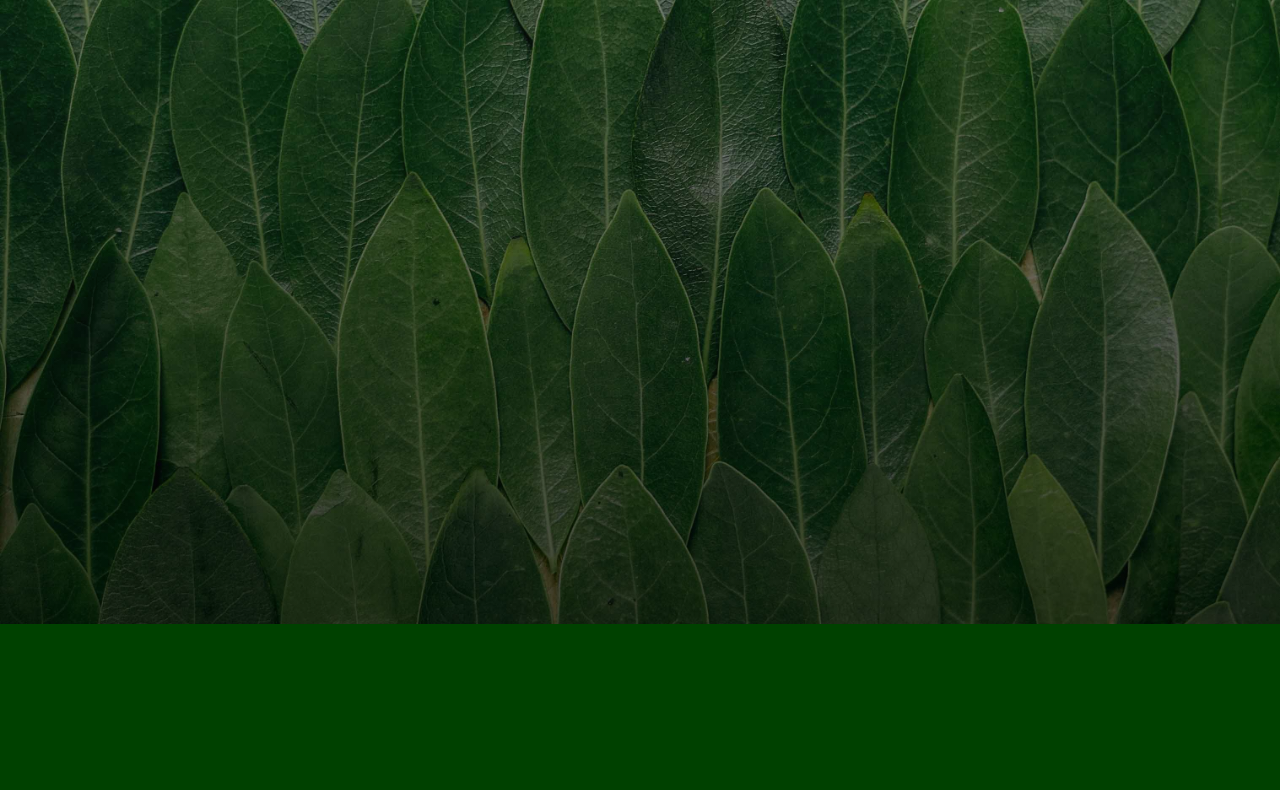
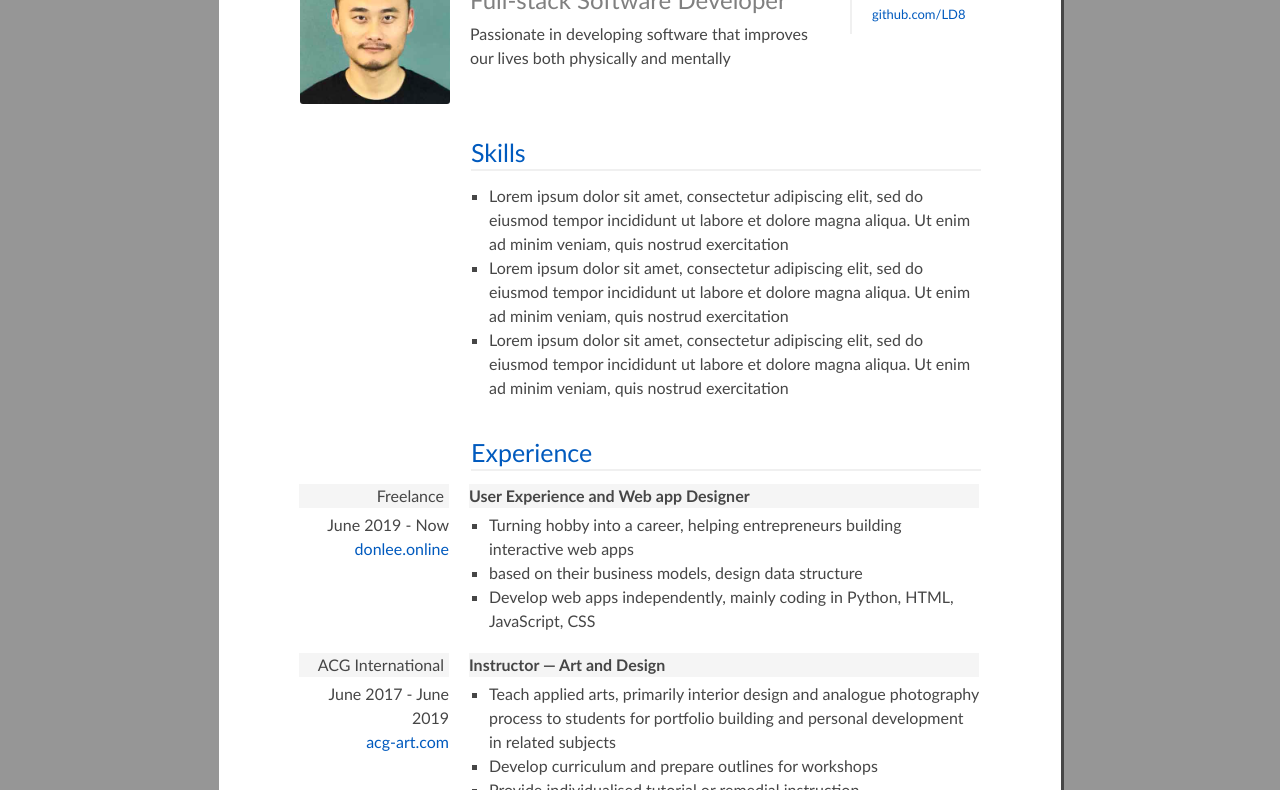
Before and after one commit to LD8/donlee.frontend, a React app: page /cv in a window 1280 px wide. Shown: the part 176-966 px from the top of the page. Before the commit the page ends 800 px from the top, so only its background shows below. Built offline with nearby package versions, Linux system fonts and the light colour scheme.

Commit message:
CV page ready to deploy && main route and background changed

```diff
--- a/src/Land.js
+++ b/src/Land.js
@@ -7,6 +7,9 @@ import { useLocation } from "react-router-dom";
 import { AboutPage } from "./components/AboutPage/AboutPage";
 import { PortfolioPage } from "./components/PortfolioPage/PortfolioPage";
 import { BlogPage } from "./components/BlogPage/BlogPage";
+import { CV } from "./components/CVPage/CV";
+import { Route, Switch } from "react-router-dom";
+import BG from "./assets/img/bg.jpg";
 
 const params = [
   ["about", <AboutPage />],
@@ -18,12 +21,17 @@ export default function Land() {
   const { pathname } = useLocation();
   const isLanding = pathname === "/";
   return (
-    <SContainer id="SContainer">
-      <Nav params={params} />
-      <Main params={params} />
-      <Quote transparent={isLanding} />
-      <SBGDimmer darken={isLanding} id="SBGDimmer" />
-    </SContainer>
+    <Switch>
+      <Route exact path="/cv" component={CV} />
+      <Route path="/">
+        <SContainer id="SContainer">
+          <SBGDimmer darken={isLanding} id="SBGDimmer" />
+          <Nav params={params} />
+          <Main params={params} />
+          <Quote transparent={isLanding} />
+        </SContainer>
+      </Route>
+    </Switch>
   );
 }
 
@@ -35,6 +43,12 @@ const SContainer = styled.div`
   flex-direction: column;
   align-items: center;
   overflow: hidden;
+
+  /* background-color: var(--bg-color); */
+  background-image: url(${BG});
+  background-repeat: no-repeat;
+  background-size: cover;
+  background-position: center;
 `;
 
 const SBGDimmer = styled.div`
@@ -49,5 +63,4 @@ const SBGDimmer = styled.div`
     rgba(150, 150, 150, 0.05),
     rgba(0, 0, 0, 0.5)
   );
-  z-index: -9;
 `;
--- /dev/null
+++ b/src/components/CVPage/CV.js
@@ -0,0 +1,433 @@
+/* eslint-disable no-multi-str */
+import React from "react";
+import styled from "styled-components";
+import Portrait from "../../assets/img/CV-portrait.jpeg";
+import { Skill } from "./Skill";
+import { Experience } from "./Experience";
+import { Education } from "./Education";
+
+const skills = [
+  "Lorem ipsum dolor sit amet, consectetur adipiscing elit, sed do\
+    eiusmod tempor incididunt ut labore et dolore magna aliqua. Ut\
+    enim ad minim veniam, quis nostrud exercitation",
+  "Lorem ipsum dolor sit amet, consectetur adipiscing elit, sed do\
+    eiusmod tempor incididunt ut labore et dolore magna aliqua. Ut\
+    enim ad minim veniam, quis nostrud exercitation",
+  "Lorem ipsum dolor sit amet, consectetur adipiscing elit, sed do\
+    eiusmod tempor incididunt ut labore et dolore magna aliqua. Ut\
+    enim ad minim veniam, quis nostrud exercitation",
+];
+const experiences = [
+  {
+    company: "Freelance",
+    year: "June 2019 - Now",
+    website: "donlee.online",
+    position: "User Experience and Web app Designer",
+    description: null,
+    bullets: [
+      "Turning hobby into a career, helping entrepreneurs building interactive web apps",
+      "based on their business models, design data structure",
+      "Develop web apps independently, mainly coding in Python, HTML, JavaScript, CSS",
+    ],
+    ending: null,
+  },
+  {
+    company: "ACG International",
+    year: "June 2017 - June 2019",
+    website: "acg-art.com",
+    position: "Instructor — Art and Design",
+    description: null,
+    bullets: [
+      "Teach applied arts, primarily interior design and analogue photography process to students for portfolio building and personal development in related subjects",
+      "Develop curriculum and prepare outlines for workshops",
+      "Provide individualised tutorial or remedial instruction",
+      "Supervise independent projects and hands-on training",
+      "Advise students on program curricula and career decisions",
+    ],
+    ending:
+      "In these two years as a teacher, 32 amongst 34 of my students have successfully secured offers from prestigious art institutions across UK, France, US, Canada, Australia, students majored in Interior design, photography and landscape design both on BA level (40%) and MA level (60%). While helping my lovely students embarking on their great journey, for content growing interests, I have been scrutinising web design languages since 2016",
+  },
+  {
+    company: "British Library",
+    year: "May - November 2015",
+    website: "britishmuseum.com",
+    position: "Volunteer Interpreter",
+    description:
+      "Interpreting and translating Chinese minority manuscripts mainly scores. Only after being interpreted in Pinyin can they be further studied.",
+    bullets: null,
+    ending:
+      "Nearly 100 scripts were translated in half year. I am thrilled to have helped the study and have participated in the dissemination of Chinese minority culture in an international context",
+  },
+  {
+    company: "M Moser Associates",
+    year: "May 2011 - May 2013",
+    website: "mmoser.com",
+    position: "Project Coordinator and Interior Designer",
+    description:
+      "From a project coordinator to a designer who leads a small team, my duty had grown drastically, including:",
+    bullets: [
+      "drawing draft plans, construction plans and detail plans",
+      "putting together project presentations",
+      "conveying design ideas to clients in presentations",
+      "on site construction management",
+    ],
+    ending:
+      "In these two years, I participated in 1 large project over 2000 sqm, 2 medium projects over 1000 sqm and 4 smaller projects just under 500 sqm, all of which were successfully delivered on schedule. During this time, I tasted the fruit of seamless team work, gained understanding of project management, realising that much knowledge to be learnt, followed by further study in the UK",
+  },
+];
+const educations = [
+  {
+    year: "2018 - 2020",
+    certificate: "Frontend Programmer Certificate, UI Design Practice",
+    institution: "FreeCodeCamp, Interaction Design Foundation",
+    location: "Online and self-taught",
+    website: "interaction-design.org, freecodecamp.com",
+  },
+  {
+    year: "2014 - 2016",
+    certificate: "MA. in Art and Science",
+    institution: "Central Saint Martins, University of Arts London",
+    location: "London, UK",
+    website: "arts.ac.uk",
+  },
+  {
+    year: "2013 - 2014",
+    certificate: "Pre MA.",
+    institution: "Cambridge School of Visual and Performing Arts",
+    location: "Cambridge, UK",
+    website: "csvpa.com",
+  },
+  {
+    year: "2009 - 2011",
+    certificate: "Certificate - Interior Design",
+    institution: "Shanghai Normal university",
+    location: "Shanghai, China",
+    website: "shnu.edu.cn",
+  },
+  {
+    year: "2006 - 2010",
+    certificate: "BSc. Intelligent building and Technology",
+    institution: "Tongji University",
+    location: "Shanghai, China",
+    website: "tongji.edu.cn",
+  },
+];
+
+export const CV = () => {
+  return (
+    <SPaper id="SPaper">
+      <section className="title">
+        <div className="portrait-container">
+          <img src={Portrait} alt="Don Lee's portrait" />
+        </div>
+        <div className="info">
+          <div className="general-info">
+            <h1>Don Lee</h1>
+            <h2>Full-stack Software Developer</h2>
+            <p>
+              Passionate in developing software that improves our lives both
+              physically and mentally
+            </p>
+          </div>
+          <div className="contact-info">
+            <a
+              target="_blank"
+              rel="noopener noreferrer"
+              href="http://donlee.online"
+            >
+              www.donlee.online
+            </a>
+            <a
+              target="_blank"
+              rel="noopener noreferrer"
+              href="mailto: don_lee@me.com"
+            >
+              don_lee@me.com
+            </a>
+            <a
+              target="_blank"
+              rel="noopener noreferrer"
+              href="https://github.com/LD8"
+            >
+              github.com/LD8
+            </a>
+          </div>
+        </div>
+      </section>
+
+      <section className="skills">
+        <div className="sub-title">
+          <h3>Skills</h3>
+        </div>
+        <div className="sub-container">
+          <div className="aside"></div>
+          <div className="details">
+            <ul>
+              {skills.map((skill, index) => (
+                <Skill key={index} skill={skill} />
+              ))}
+            </ul>
+          </div>
+        </div>
+      </section>
+
+      <section className="experience">
+        <div className="sub-title">
+          <h3>Experience</h3>
+        </div>
+        {experiences.map((experience, index) => (
+          <Experience key={index} experience={experience} />
+        ))}
+      </section>
+
+      <section className="education">
+        <div className="sub-title">
+          <h3>Education</h3>
+        </div>
+        {educations.map((education, index) => (
+          <Education key={index} education={education} />
+        ))}
+      </section>
+    </SPaper>
+  );
+};
+
+const SPaper = styled.div`
+  --theme-color: rgb(0, 90, 190);
+  --whole-width: 842px;
+  --aside-width: 170px;
+  --main-width: 510px;
+  --fontXL: 30px;
+  --fontL: 25px;
+  --fontM: 16px;
+  --fontS: 13px;
+  @media only screen and (max-width: 800px) {
+    --whole-width: 100%;
+    --aside-width: 100%;
+    --main-width: 100%;
+  }
+
+  position: relative;
+  width: 100%;
+  height: 100%;
+  max-width: var(--whole-width);
+
+  margin: 50px auto;
+  padding: 80px;
+
+  display: flex;
+  flex-direction: column;
+  align-items: center;
+
+  font-family: "Gill Sans", "Gill Sans MT", Calibri, "Trebuchet MS", sans-serif;
+  font-size: var(--fontM);
+  color: rgb(70, 70, 70);
+  line-height: 1.5em;
+
+  /* border: 1px solid rgb(230, 230, 230); */
+  border-radius: 3px;
+  background-color: white;
+  box-shadow: 3px 4px 0 rgb(70, 70, 70);
+
+  @media only screen and (max-width: 800px) {
+    margin: 0;
+    padding: 40px;
+  }
+
+  /* ------------------------- general ------- */
+  h3 {
+    width: var(--main-width);
+    margin-left: auto;
+    margin-bottom: var(--fontS);
+    padding-bottom: 5px;
+
+    color: var(--theme-color);
+    font-size: var(--fontL);
+    font-weight: 100;
+    border-bottom: 2px solid rgb(240, 240, 240);
+  }
+  ul {
+    list-style: square;
+    margin-left: 20px;
+  }
+  h4,
+  .company-name {
+    font-weight: 600;
+    background-color: rgb(245, 245, 245);
+    margin-bottom: 5px;
+  }
+  .company-name {
+    font-weight: 400;
+    padding-right: 5px;
+  }
+
+  @media only screen and (max-width: 800px) {
+    .company-name {
+      font-weight: 300;
+      padding: 0;
+      background-color: transparent;
+    }
+  }
+
+  /* ------------------------- title section ------- */
+  .title {
+    margin-bottom: 30px;
+    display: flex;
+
+    .portrait-container {
+      width: var(--aside-width);
+      padding-right: 20px;
+      img {
+        width: 150px;
+        height: 150px;
+        border-radius: 3px;
+      }
+    }
+
+    .info {
+      display: flex;
+      width: var(--main-width);
+
+      .general-info {
+        width: 460px;
+        padding-right: 20px;
+        h1 {
+          text-transform: uppercase;
+          font-size: var(--fontXL);
+          font-weight: 600;
+          color: var(--theme-color);
+        }
+        h2 {
+          font-weight: 100;
+          color: grey;
+          margin: 10px 0;
+        }
+        p {
+          font-size: var(--fontM);
+        }
+      }
+
+      .contact-info {
+        width: 130px;
+        height: 80px;
+        padding-left: 20px;
+        border-left: 2px solid rgb(240, 240, 240);
+        a {
+          color: var(--theme-color);
+          text-decoration: none;
+          display: block;
+          font-size: var(--fontS);
+          :hover {
+            text-decoration: underline;
+          }
+        }
+      }
+    }
+  }
+
+  @media only screen and (max-width: 800px) {
+    .title {
+      flex-direction: column;
+      align-items: center;
+
+      .portrait-container {
+        padding: 0;
+        display: flex;
+        justify-content: center;
+      }
+
+      .info {
+        margin-top: 25px;
+        flex-direction: column;
+        align-items: center;
+        text-align: center;
+
+        .general-info {
+          width: 100%;
+          padding: 0;
+        }
+        .contact-info {
+          width: 100%;
+          height: auto;
+          margin-top: 10px;
+          padding: 0;
+          border-style: none;
+          a {
+            display: inline-block;
+            :nth-child(2)::before,
+            :nth-child(3)::before {
+              content: "/";
+              padding: 0 5px;
+              color: grey;
+            }
+          }
+        }
+      }
+    }
+  }
+
+  /* ------------------------- SEE sections ------- */
+  .skills,
+  .experience,
+  .education {
+    display: flex;
+    flex-direction: column;
+    width: 100%;
+    margin-bottom: 20px;
+    .sub-container {
+      display: flex;
+      margin-bottom: 20px;
+      .aside {
+        width: var(--aside-width);
+        text-align: right;
+        padding-right: 20px;
+        .year {
+          font-weight: 300;
+        }
+        a {
+          text-decoration: none;
+          font-weight: 300;
+          color: var(--theme-color);
+          :hover {
+            text-decoration: underline;
+          }
+        }
+      }
+      .details {
+        width: var(--main-width);
+      }
+    }
+  }
+
+  @media only screen and (max-width: 800px) {
+    .skills,
+    .experience,
+    .education {
+      .sub-container {
+        flex-direction: column;
+        .aside {
+          display: flex;
+          justify-content: space-between;
+          text-align: left;
+          padding: 0;
+          a {
+            display: none;
+          }
+        }
+        .details {
+          margin: 5px 0 20px 0;
+        }
+      }
+    }
+
+    .experience,
+    .education {
+      .sub-container {
+        border-bottom: 1px solid rgb(240, 240, 240);
+        :last-child {
+          border-bottom: none;
+        }
+      }
+    }
+  }
+`;
--- /dev/null
+++ b/src/components/CVPage/Education.js
@@ -0,0 +1,24 @@
+import React from "react";
+
+export const Education = ({ education }) => {
+  const { year, certificate, institution, website, location } = education;
+  return (
+    <div className="sub-container">
+      <div className="aside">
+        <p className="year">{year}</p>
+        <a
+          target="_blank"
+          rel="noopener noreferrer"
+          href={`http://www.${website}`}
+        >
+          {website}
+        </a>
+      </div>
+      <div className="details">
+        <h4>{certificate}</h4>
+        <p>{institution}</p>
+        <h6>{location}</h6>
+      </div>
+    </div>
+  );
+};
--- /dev/null
+++ b/src/components/CVPage/Experience.js
@@ -0,0 +1,37 @@
+import React from "react";
+
+export const Experience = ({ experience }) => {
+  const {
+    company,
+    year,
+    website,
+    position,
+    description,
+    bullets,
+    ending,
+  } = experience;
+
+  return (
+    <div className="sub-container">
+      <div className="aside">
+        <p className="company-name">{company}</p>
+        <p className="year">{year}</p>
+        <a
+          target="_blank"
+          rel="noopener noreferrer"
+          href={`http://www.${website}`}
+        >
+          {website}
+        </a>
+      </div>
+      <div className="details">
+        <h4>{position}</h4>
+        <p>{description && description}</p>
+        <ul>
+          {bullets && bullets.map((b, index) => <li key={index}>{b}</li>)}
+        </ul>
+        <p>{ending && ending}</p>
+      </div>
+    </div>
+  );
+};
--- /dev/null
+++ b/src/components/CVPage/Skill.js
@@ -0,0 +1,5 @@
+import React from "react";
+
+export const Skill = ({ skill }) => {
+  return <li>{skill}</li>;
+};
--- a/src/components/Footer.js
+++ b/src/components/Footer.js
@@ -13,7 +13,7 @@ const icons = [
   },
   {
     source: CV,
-    altText: "CV/Resumé of Don Lee, click to view",
+    altText: "CV",
     href: "mailto: don_lee@me.com",
   },
   {
--- a/src/components/Icon.js
+++ b/src/components/Icon.js
@@ -24,7 +24,11 @@ export const Icon = ({ imageSource, altText, index, href }) => {
       onMouseLeave={() => setIsHovered(false)}
       style={hoveredProps}
     >
-      <a target="_blank" rel="noopener noreferrer" href={href}>
+      <a
+        target="_blank"
+        rel="noopener noreferrer"
+        href={altText === "CV" ? "cv" : href}
+      >
         <animated.img src={imageSource} alt={altText} style={dangleProps} />
       </a>
     </animated.div>
--- a/src/components/Main.js
+++ b/src/components/Main.js
@@ -12,7 +12,7 @@ export default function Main({ params }) {
     leave: { opacity: 0, transform: "translate3d(-100%,0,0)" },
   });
   return (
-    <SMain>
+    <SMain id="main">
       {transitions.map(({ item: location, props, key }) => (
         <animated.div key={key} style={props}>
           <Switch location={location}>
--- a/src/index.css
+++ b/src/index.css
@@ -32,14 +32,6 @@ code {
   --whitegreen: rgb(200, 230, 200);
   --titlegrey: rgb(130, 140, 130); /* for titles visited on blog list view && tags background*/
   --title: rgb(200, 200, 200);
-
-  background-color: var(--bg-color);
-  position: relative;
-  height: 100vh;
-  width: 100vw;
-  background-image: url("./assets/img/bg.jpg");
-  background-repeat: no-repeat;
-  background-size: cover;
-  background-position: center;
   z-index: -10;
+  background-color: rgb(150, 150, 150);
 }
```
Also changed, not shown: src/assets/img/CV-portrait.jpeg (added), src/assets/img/bg1.jpg (deleted).
